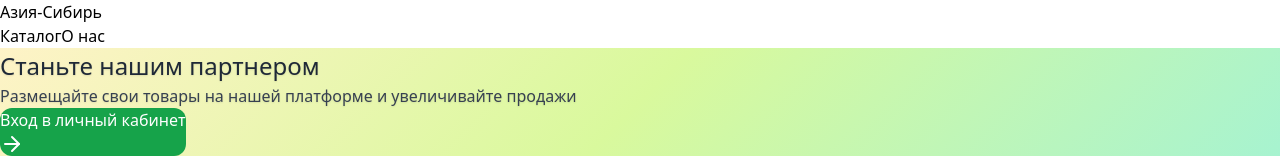
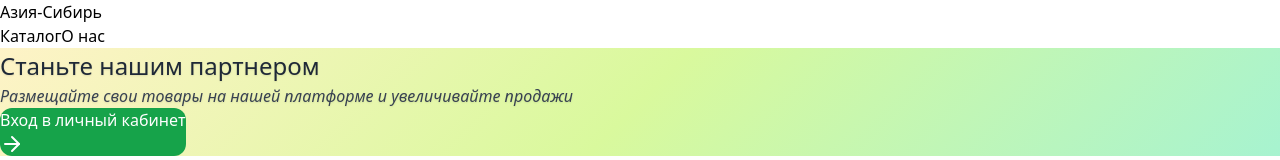
Before and after one commit to ILYAhohlov/Asiasib_Clean, a React (Vite) app: page /sellers in a window 1280 px wide. Shown: the top 160 px of the page. Built offline with nearby package versions, Linux system fonts and the light colour scheme; no server answers.

Commit message:
Hero секция , Секция "Преимущества" добавлены отступы кнопки и заголовка

```diff
--- a/src/pages/SellersPage.tsx
+++ b/src/pages/SellersPage.tsx
@@ -36,8 +36,12 @@ export function SellersPage() {
             Станьте нашим партнером
           </h1>
           <p
-            className="text-xl mb-8 italic"
-            style={{ color: '#374151', textShadow: '0 1px 2px rgba(0,0,0,0.1)' }}
+            className="text-xl mb-12"
+            style={{
+              color: '#374151',
+              textShadow: '0 1px 2px rgba(0,0,0,0.1)',
+              fontStyle: 'italic'
+            }}
           >
             Размещайте свои товары на нашей платформе и увеличивайте продажи
           </p>
@@ -63,9 +67,9 @@ export function SellersPage() {
       </section>
 
       {/* Features */}
-      <section className="py-16 mt-8">
+      <section className="pt-20 pb-16 mt-8">
         <div className="max-w-4xl mx-auto px-4">
-          <h2 className="text-3xl font-bold text-center mb-16">
+          <h2 className="text-3xl font-bold text-center mb-20">
             Преимущества сотрудничества
           </h2>
 
```
